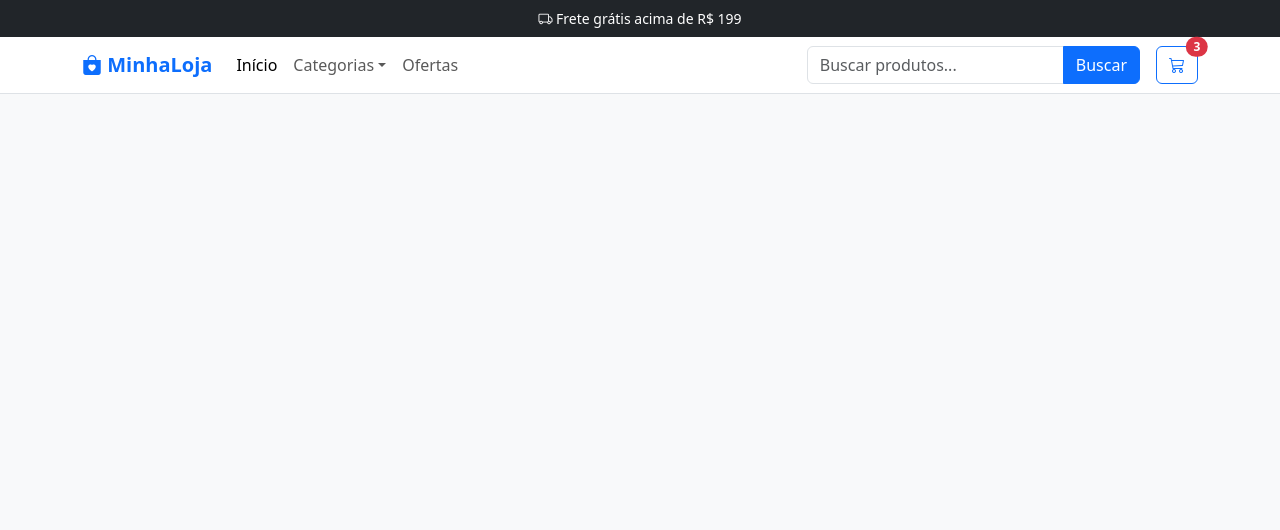
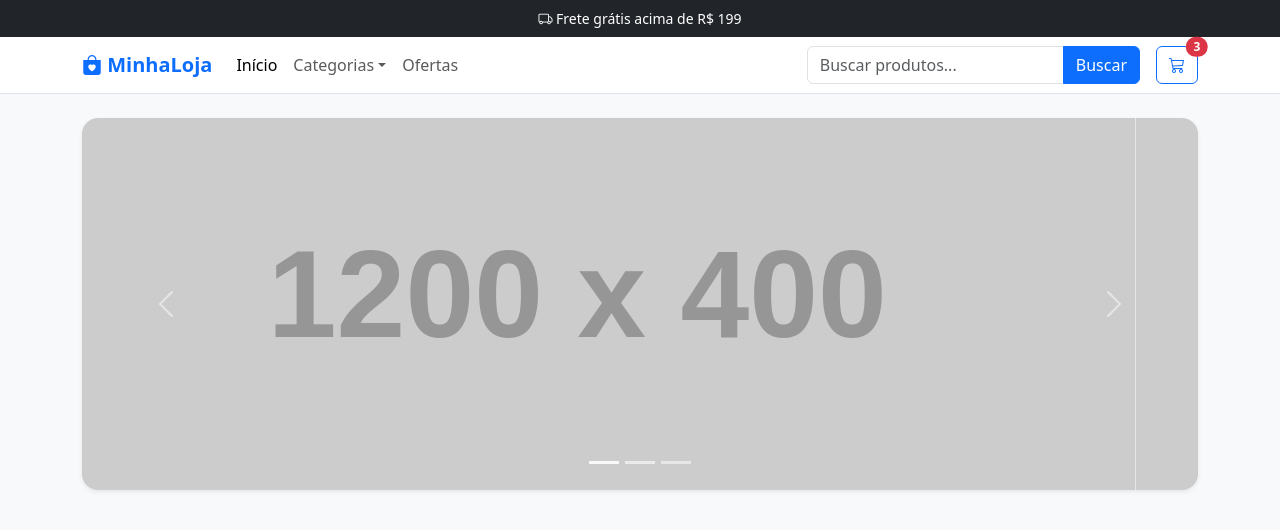
Before and after one commit to Mvclr/Minha-Loja-Virtual-INTW, a plain HTML site: page index.html in a window 1280 px wide. Drawn offline with nearby package versions, Linux system fonts and the light colour scheme; placeholder pictures from the web are drawn by us.

Commit message:
Seção Carrossel criada

```diff
--- a/index.html
+++ b/index.html
@@ -65,6 +65,31 @@
 
   <main class="container my-4">
 
+    <div id="banners" class="carousel slide rounded-4 overflow-hidden shadow-sm mb-5" data-bs-ride="carousel">
+      <div class="carousel-indicators">
+        <button type="button" data-bs-target="#banners" data-bs-slide-to="0" class="active" aria-current="true" aria-label="Slide 1"></button>
+        <button type="button" data-bs-target="#banners" data-bs-slide-to="1" aria-label="Slide 2"></button>
+        <button type="button" data-bs-target="#banners" data-bs-slide-to="2" aria-label="Slide 3"></button>
+      </div>
+      <div class="carousel-inner">
+        <div class="carousel-item active">
+          <img src="https://placehold.co/1200x400/0d6efd/white?text=Black+Friday" class="d-block w-100" alt="Black Friday">
+        </div>
+        <div class="carousel-item">
+          <img src="https://placehold.co/1200x400/198754/white?text=Nova+Cole%C3%A7%C3%A3o" class="d-block w-100" alt="Nova coleção">
+        </div>
+        <div class="carousel-item">
+          <img src="https://placehold.co/1200x400/dc3545/white?text=At%C3%A9+50%25+OFF" class="d-block w-100" alt="Até 50% off">
+        </div>
+      </div>
+      <button class="carousel-control-prev" type="button" data-bs-target="#banners" data-bs-slide="prev">
+        <span class="carousel-control-prev-icon" aria-hidden="true"></span><span class="visually-hidden">Anterior</span>
+      </button>
+      <button class="carousel-control-next" type="button" data-bs-target="#banners" data-bs-slide="next">
+        <span class="carousel-control-next-icon" aria-hidden="true"></span><span class="visually-hidden">Próximo</span>
+      </button>
+    </div>
+
   </main>
 
   <script src="https://cdn.jsdelivr.net/npm/bootstrap@5.3.3/dist/js/bootstrap.bundle.min.js"></script>
```
